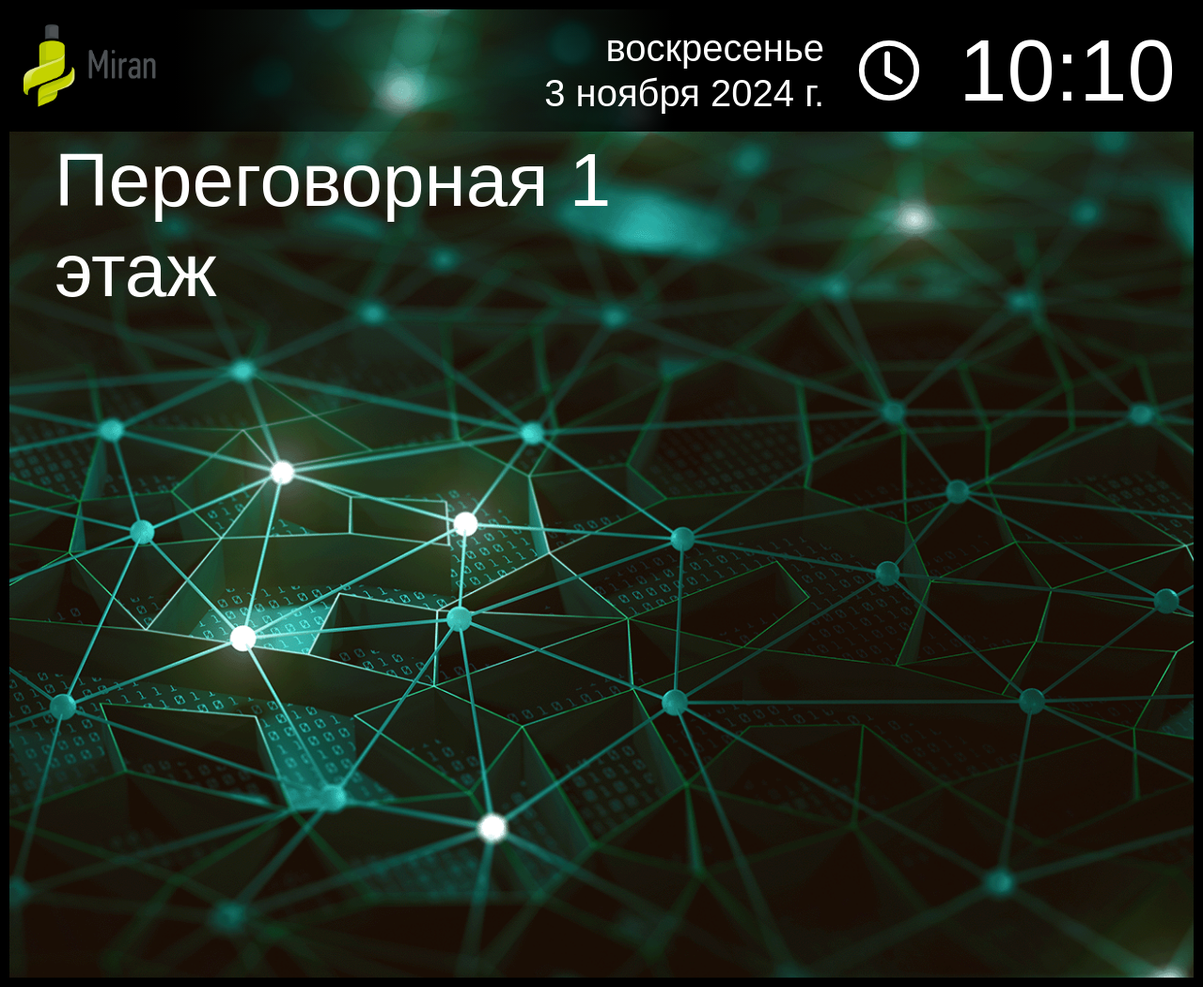
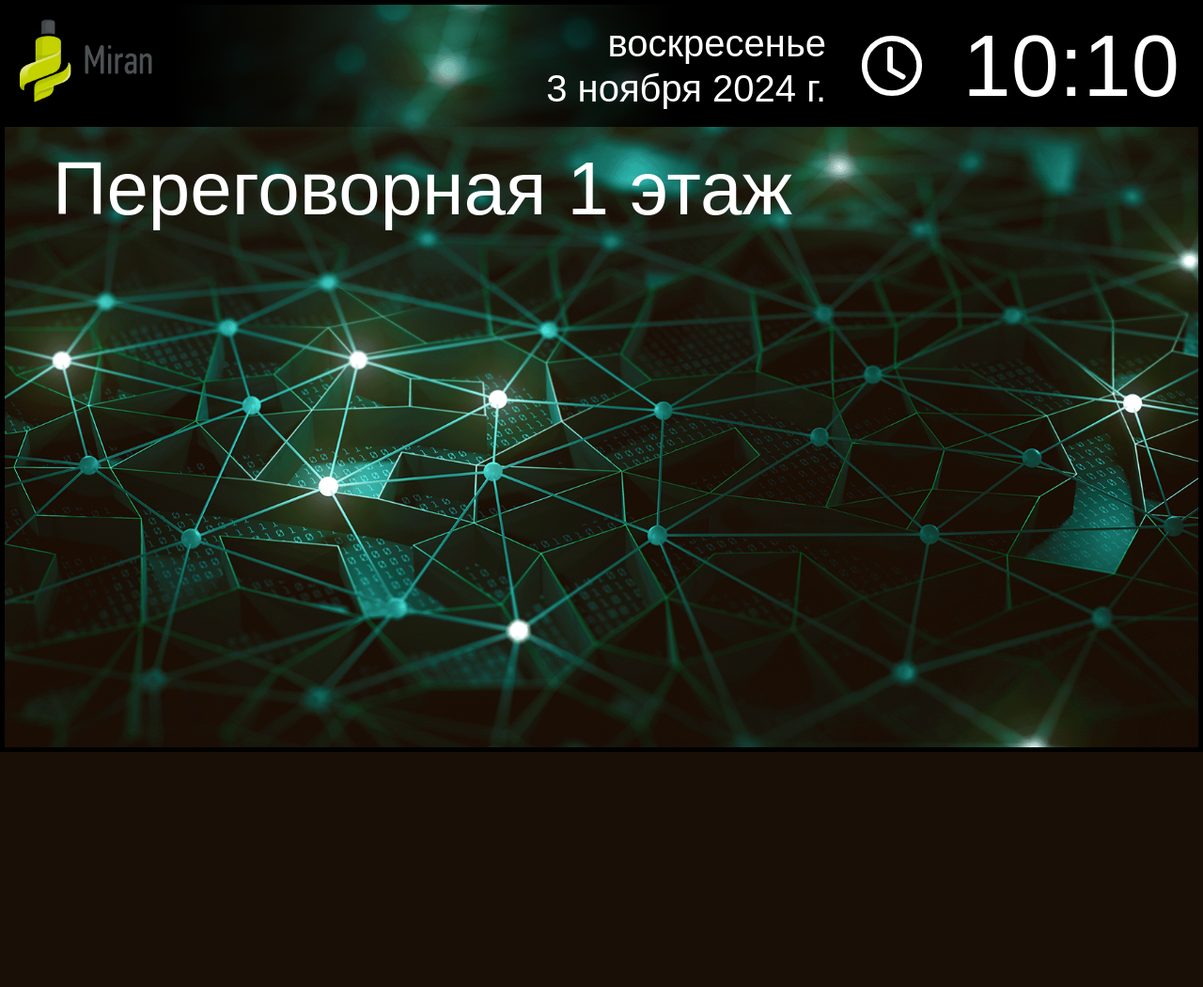
Before and after one commit to Sanch13/get-calDav-data, a Django app: template rooms/templates/rooms/index_old.html in a window 1280 px wide. Shown: the whole page at 94% size. After the commit the page ends 800 px from the top, so only its background shows below. Run offline with Django 4.2, Linux system fonts and the light colour scheme; the template is opened without the code that fills it, so the values that code supplies are empty.

Commit message:
edited styles for main block

```diff
--- a/static/css/styles.css
+++ b/static/css/styles.css
@@ -20,31 +20,31 @@
     background: #555; /* Цвет ползунка при наведении */
 }
 
-
 * {
     margin: 0;
     padding: 0;
     box-sizing: border-box;
 }
 
-body {
+html, body {
     font-family: Arial, sans-serif;
     line-height: 1.2;
     background-image: url("/static/img/ai.png");
     background-size: cover;  /* Заполняет весь экран */
     background-repeat: no-repeat;  /* Не повторяет изображение */
     background-position: center;  /* Центрирует изображение */
-    overflow-x: hidden;
-    overflow-y: hidden;
+    overflow: hidden;
+    height: 100%;
 }
 
 /* Основная обертка */
 .wrapper {
     display: flex;
     flex-direction: column;
+    height: 100vh;
     min-height: 100vh;
-    padding: 10px;
-    box-shadow: inset 0 0 0 10px black;
+    padding: 5px;
+    box-shadow: inset 0 0 0 5px black;
 }
 
 /****************************
@@ -52,7 +52,6 @@
 ****************************/
 .header {
     display: flex;
-    /*background-color: #5b5f5e;*/
     width: 100%;
     height: 130px;
     text-align: center;
@@ -70,11 +69,6 @@
         rgba(0, 0, 0, 1) 80%,      /* Прозрачный цвет справа */
         rgba(0, 0, 0, 1) 100%        /*!* Завершение черного цвета справа *!*/
     );
-    /*background: linear-gradient(to right, */
-    /*    rgba(0, 0, 0, 1) 0%,       !* Начало черного цвета слева *!*/
-    /*    rgb(5, 18, 41) 50%,        !* Переход к цвету в центре *!*/
-    /*    rgba(0, 0, 0, 1) 100%      !* Завершение черного цвета справа *!*/
-    /*);*/
 }
 
 .header__logo__miran {
@@ -133,6 +127,8 @@
     display: flex;
     flex: 1;
     width: 100%;
+    overflow: hidden;
+    height: calc(100vh - 260px);
 }
 
 /* Левая часть основной части*/
@@ -141,7 +137,7 @@
     flex-direction: column;
     justify-content: space-between;
     width: 70%;
-    /*background-color: rgba(77, 108, 108, 0.96);*/
+    max-height: 100%;
     padding: 0 3rem;
     color: white;
 }
@@ -174,10 +170,6 @@
     font-size: 5rem;
 }
 
-.main__time {
-
-}
-
 .main__status {
     display: flex;
     flex-direction: row;
@@ -206,7 +198,7 @@
 /* Правая часть основной части*/
 .main-right {
     width: 30%;
-    /*background-color: rgba(32, 36, 24, 0.932);*/
+    max-height: 100%;
 }
 
 /***************************
@@ -218,14 +210,15 @@
     justify-content: center;
     align-content: center;
     color: #f4f4f4;
-    gap: 5px;
+    gap: 8px;
 }
+
 .card {
     display: flex;
     flex-direction: row;
     width: 100%;
     height: 10vh;
-    background-color: rgba(14, 18, 31, 0.19);
+    background-color: rgba(14, 18, 31, 0.5);
 }
 
 .card_current_time {
@@ -260,7 +253,6 @@
     flex-direction: column;
     justify-content: space-between;
     width: 90%;
-    /* border: 1px solid rgb(189, 235, 83); */
 
 }
 
@@ -297,11 +289,9 @@
 ****************************/
 .footer {
     display: flex;
-    height: 100px;
+    height: 130px;
     width: 100%;
     opacity: 0.5;
-    /*background-color: #333333;*/
-    /*color: white;*/
     text-align: center;
     margin-top: auto;
 }
```
Also changed, not shown: rooms/templates/rooms/index_old.html (+9 -2 lines), rooms/views.py (+21 -15 lines), static/js/function.js (+18 -2 lines).
